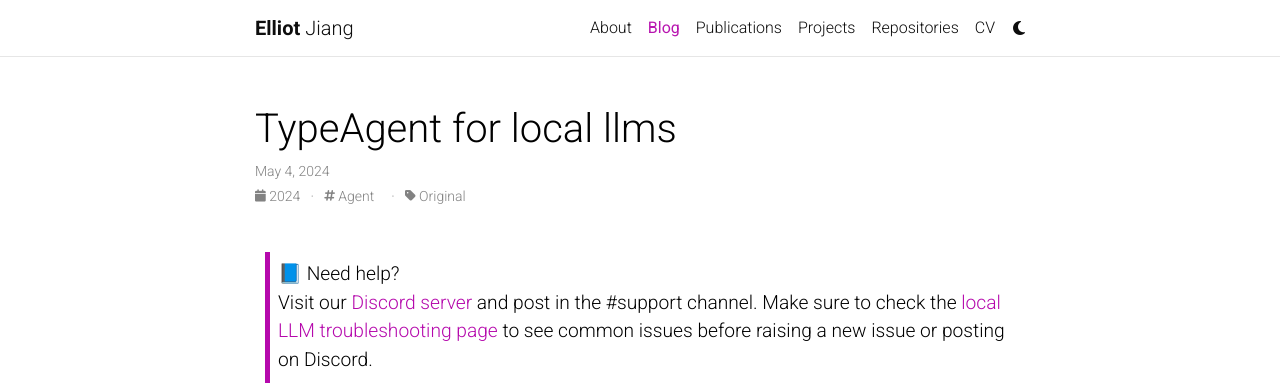
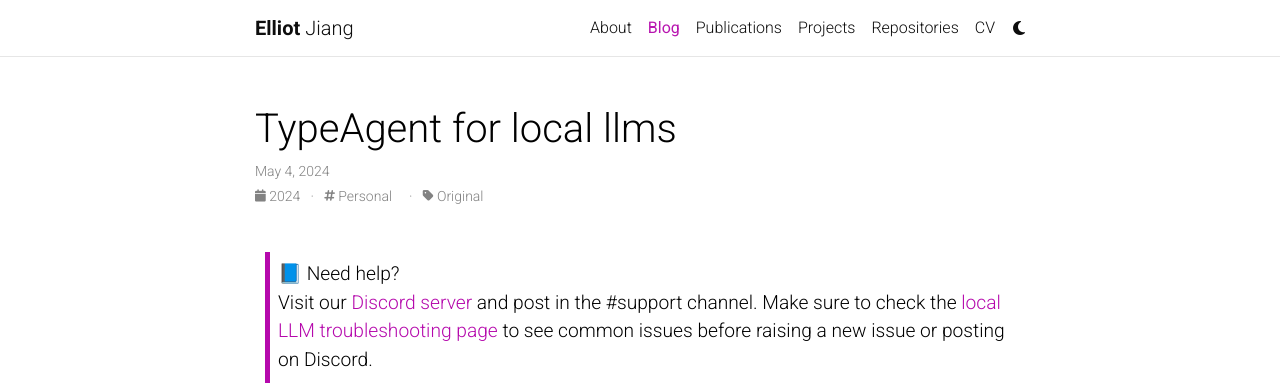
Before and after one commit to PirateforFreedom/PirateforFreedom.github.io, a Jekyll site: the page built from _posts/2024-05-04-local-llm.md, in a window 1280 px wide and 900 px high. Shown: the top 385 px of the window. Built offline with Jekyll 4.4.1, drawn with Linux system fonts in a browser that asks for light colours; comment, search, counter and statistics services are not loaded; a style sheet for code colours, icons or effects is not loaded.

Commit message:
Update 2024-05-04-local-llm.md

```diff
--- a/_posts/2024-05-04-local-llm.md
+++ b/_posts/2024-05-04-local-llm.md
@@ -3,9 +3,9 @@
 title: TypeAgent for local llms
 date: 2024-05-04 17:32:00-0400
 description: llm desc! ✨ 😄
-tags: Agent
+tags: Personal
 categories: Original
-giscus_comments: true
+giscus_comments: false
 related_posts: false
 ---
 > 📘 Need help?
```
